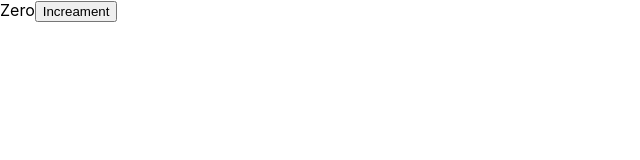
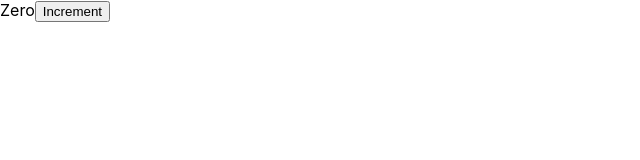
Before and after one commit to fuboki10/Counter-App, a React (Create React App) app: page / in a window 1280 px wide. Shown: the top 160 px of the page, without its empty margins (0-640 px from the left). Built offline with nearby package versions, Linux system fonts and the light colour scheme.

Commit message:
Add handleIncrement

```diff
--- a/src/components/counter.jsx
+++ b/src/components/counter.jsx
@@ -5,11 +5,20 @@
     count: 0,
   };
 
+  handleIncrement = () => {
+    this.setState({ count: this.state.count + 1 });
+  };
+
   render() {
     return (
       <React.Fragment>
         <span className={this.getBadgeClasses()}>{this.formatCount()}</span>
-        <button className="btn btn-secondary btn-sm">Increament</button>
+        <button
+          onClick={this.handleIncrement}
+          className="btn btn-secondary btn-sm"
+        >
+          Increment
+        </button>
       </React.Fragment>
     );
   }
```
